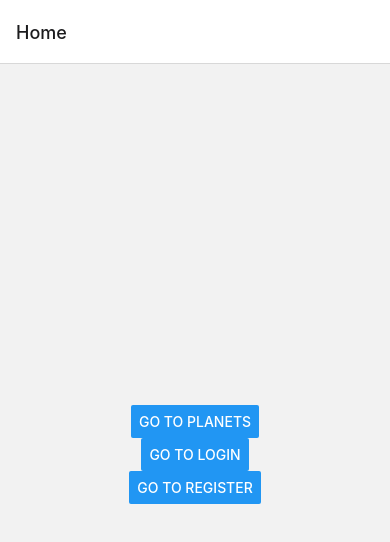
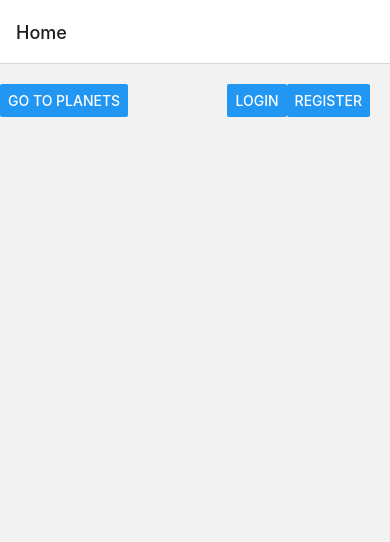
Before and after one commit to Thathsarani-Sandarekha/DataTitans_InfinityIntergalactic, a React Native app in the folder Infinity_Intergalactic_App/: screen /Home in a window 390 px wide. Shown: the top 542 px of the page. Built offline with nearby package versions, Linux system fonts and the light colour scheme.

Commit message:
Add files via upload

```diff
--- a/Infinity_Intergalactic_App/screens/Home.jsx
+++ b/Infinity_Intergalactic_App/screens/Home.jsx
@@ -18,10 +18,14 @@ export default function Home() {
   };
 
   return (
-    <View style={{ flex: 1, alignItems: 'center', justifyContent: 'center' }}>
-      <Button title="Go to Planets" onPress={handlePlanetButtonPress} />
-      <Button title="Go to Login" onPress={handleLoginButtonPress} />
-      <Button title="Go to Register" onPress={handleRegisterButtonPress} />
+    <View style={{ flex: 1, alignItems: 'flex-end', justifyContent: 'flex-start', paddingTop: 20, paddingRight: 20 }}>
+      <View style={{ flexDirection: 'row', justifyContent: 'space-between', alignItems: 'center', width: '100%' }}>
+        <Button title="Go to Planets" onPress={handlePlanetButtonPress} />
+        <View style={{ flexDirection: 'row' }}>
+          <Button title="Login" onPress={handleLoginButtonPress} />
+          <Button title="Register" onPress={handleRegisterButtonPress} />
+        </View>
+      </View>
     </View>
   );
 }
```
